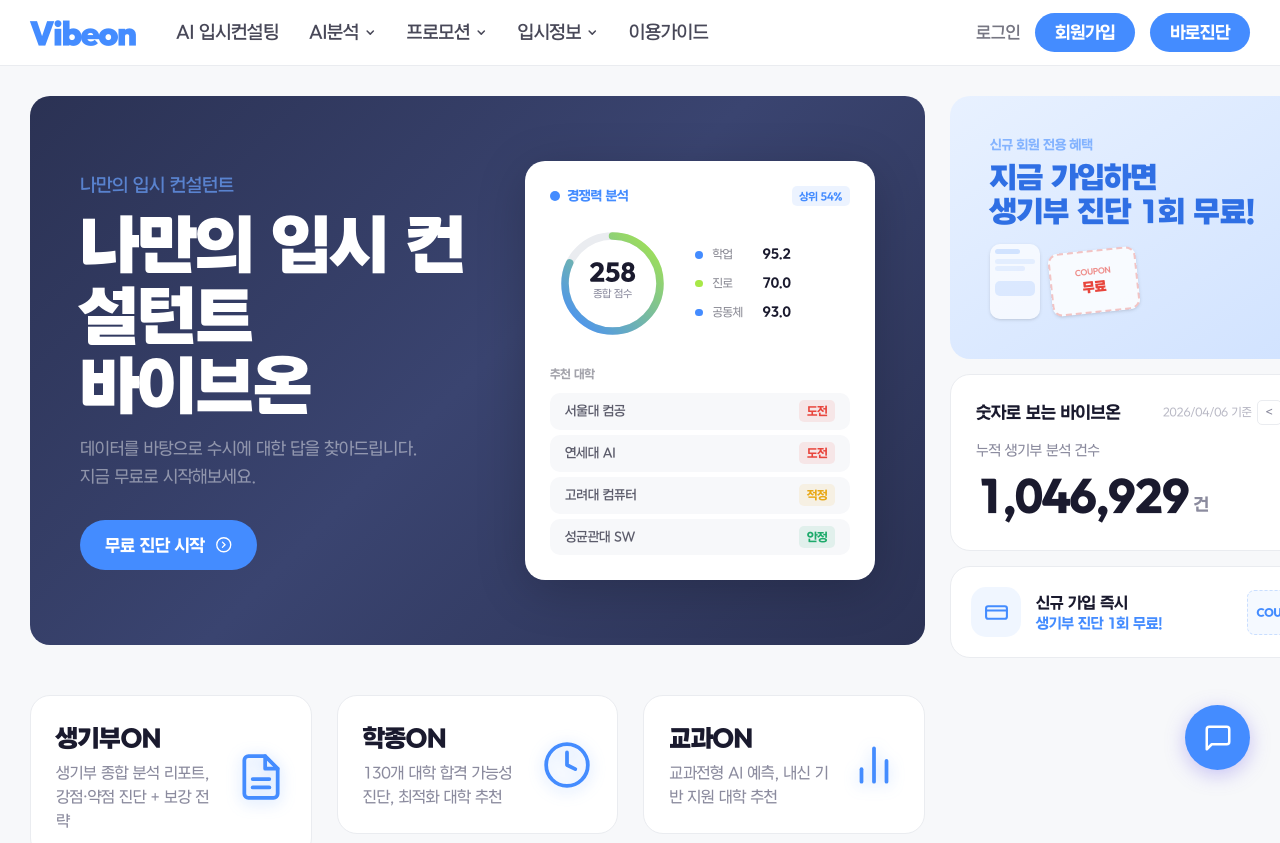
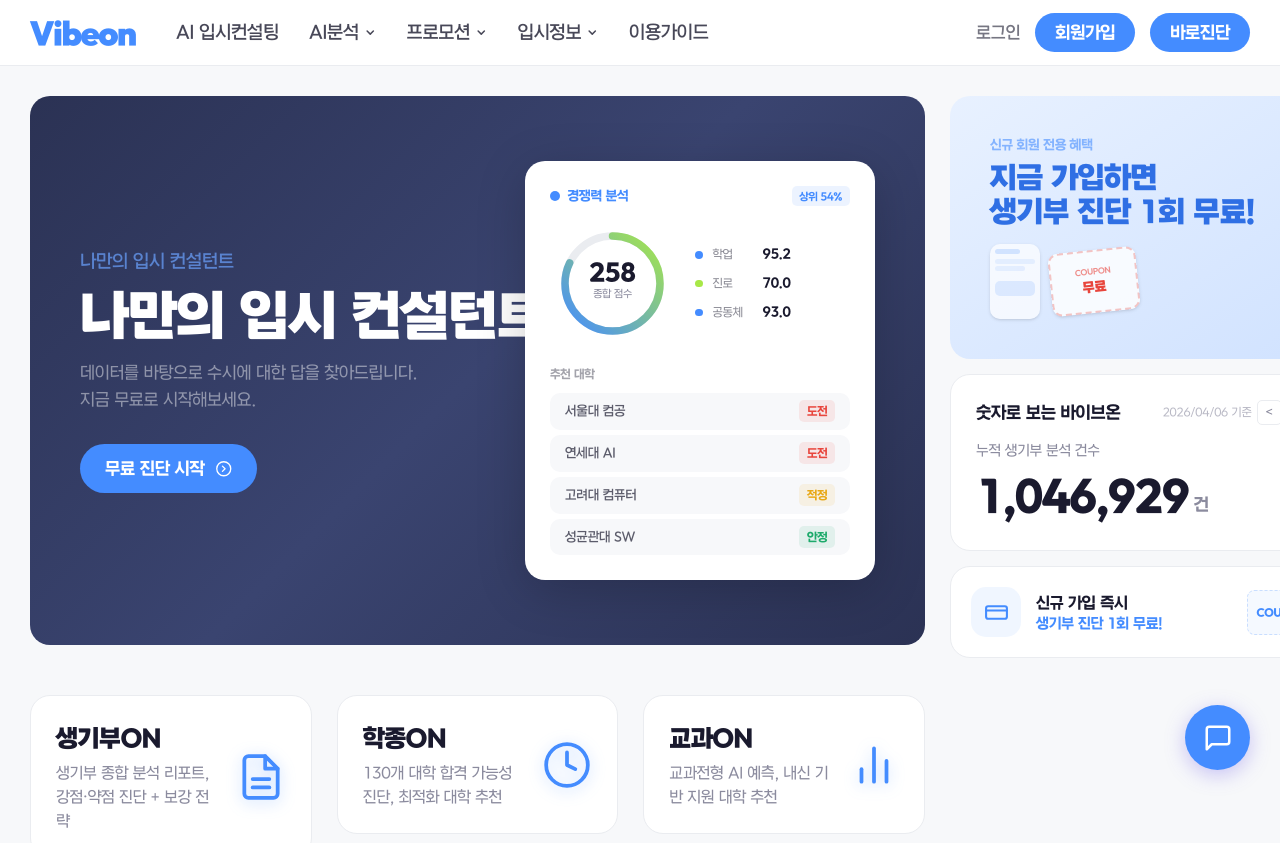
Before and after one commit to INNO-HI-Inc/hi-university, a Next.js app: page / in a window 1280 px wide. Shown: the top 843 px of the page. Built offline with nearby package versions, Linux system fonts and the light colour scheme.

Commit message:
Make hero title single line

```diff
--- a/src/app/page.tsx
+++ b/src/app/page.tsx
@@ -29,9 +29,8 @@
         {/* LEFT TEXT */}
         <div>
           <p className="mb-2 text-[14px] font-medium text-primary-light/70">나만의 입시 컨설턴트</p>
-          <h1 className="mb-3 text-[40px] lg:text-[48px] font-extrabold leading-[1.18] text-white">
-            나만의 입시 컨설턴트
-            <br />바이브온
+          <h1 className="mb-3 text-[32px] lg:text-[40px] font-extrabold leading-[1.18] text-white whitespace-nowrap">
+            나만의 입시 컨설턴트 바이브온
           </h1>
           <p className="mb-6 text-[13px] leading-[1.7] text-white/45">
             데이터를 바탕으로 수시에 대한 답을 찾아드립니다.
```
Also changed, not shown: 48 other files (tests, documents, lock files or other folders).
